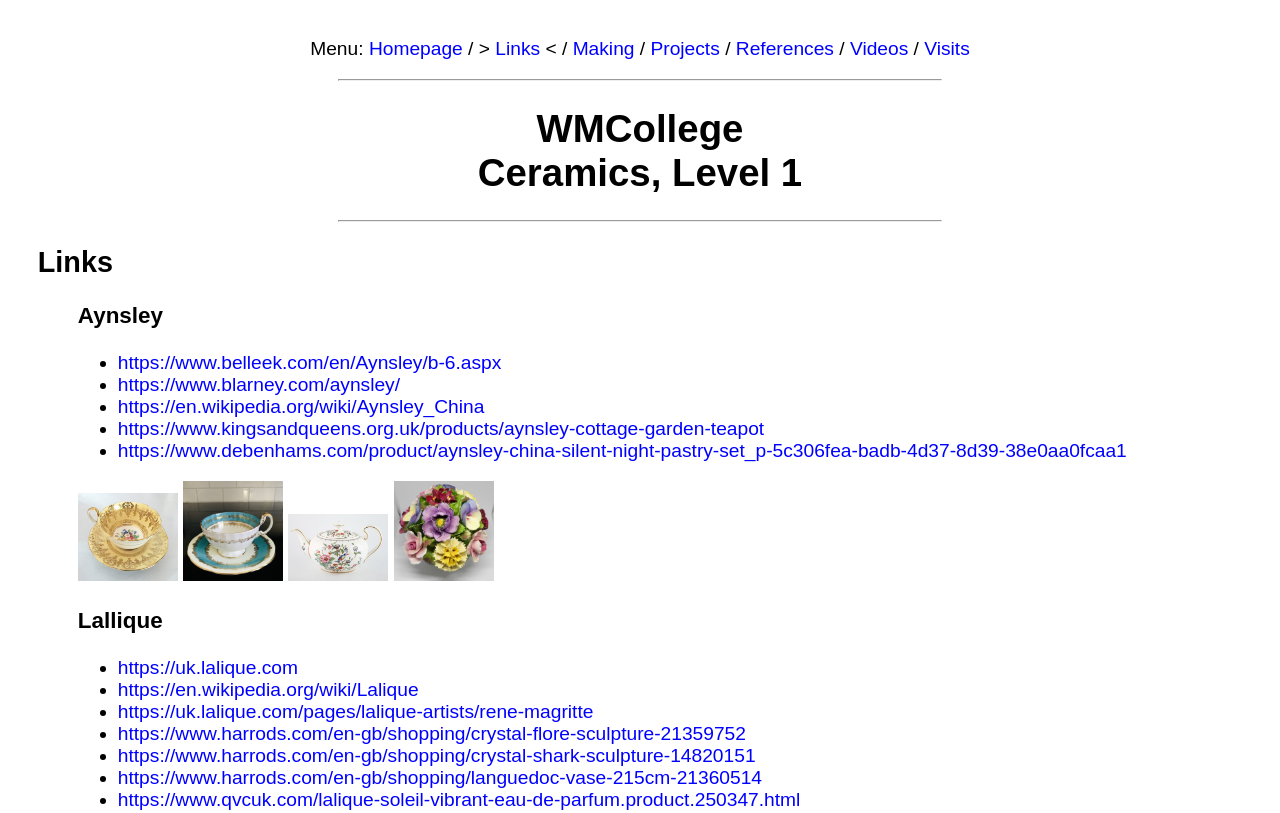
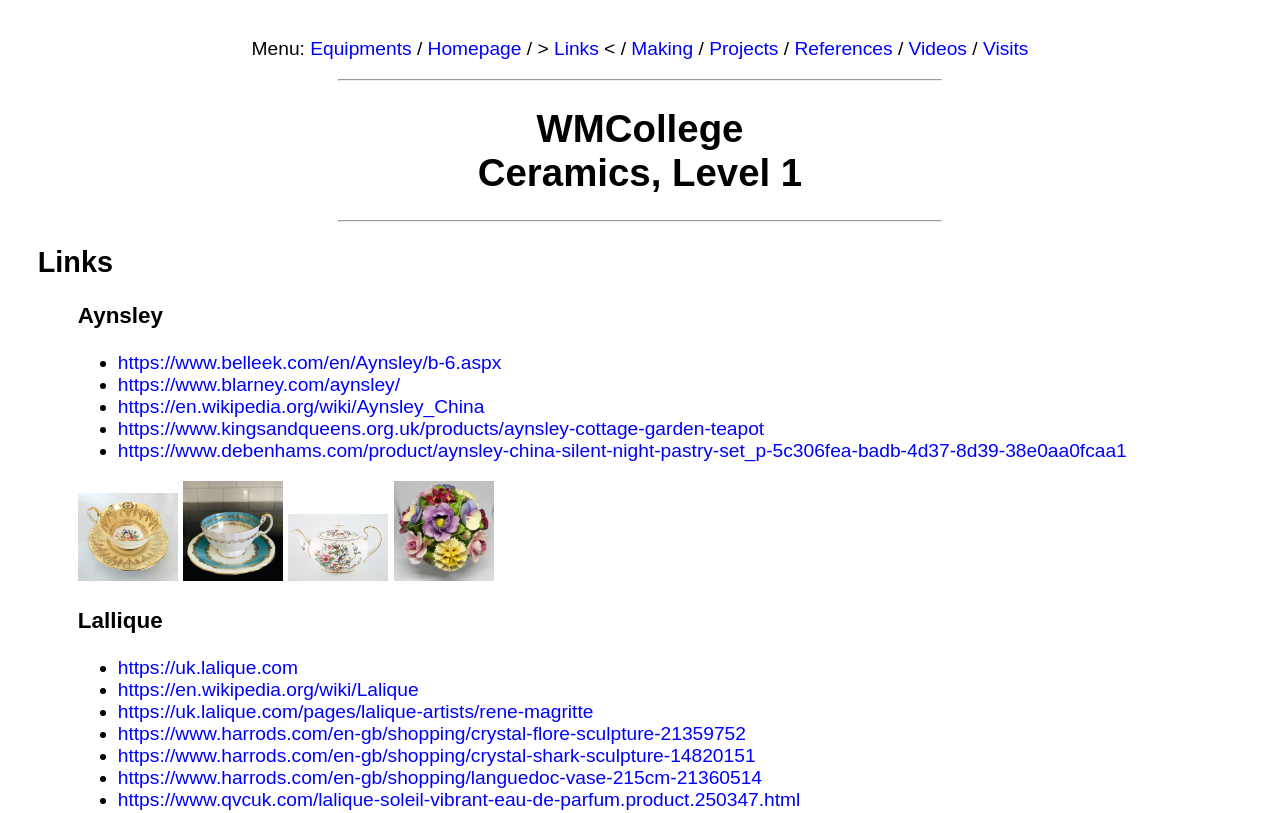
Before and after one commit to pramnora/ceramics, a plain HTML site: page links.html in a window 1280 px wide. Shown: the top 813 px of the page. Drawn offline with Linux system fonts and the light colour scheme.

Commit message:
Update links.html
Added page link: equipments.html

```diff
--- a/links.html
+++ b/links.html
@@ -14,6 +14,10 @@
   <nav>
    <p>
     Menu:
+    <a href='equipments.html'>
+     Equipments
+    </a>
+    /
     <a href='index.html'>
      Homepage
     </a>
```
